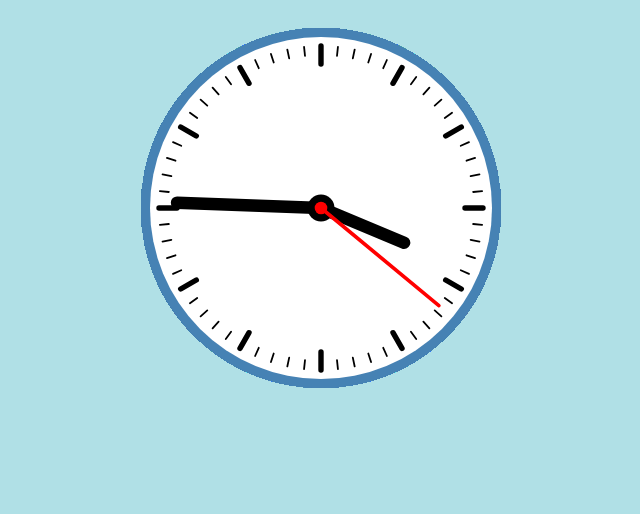
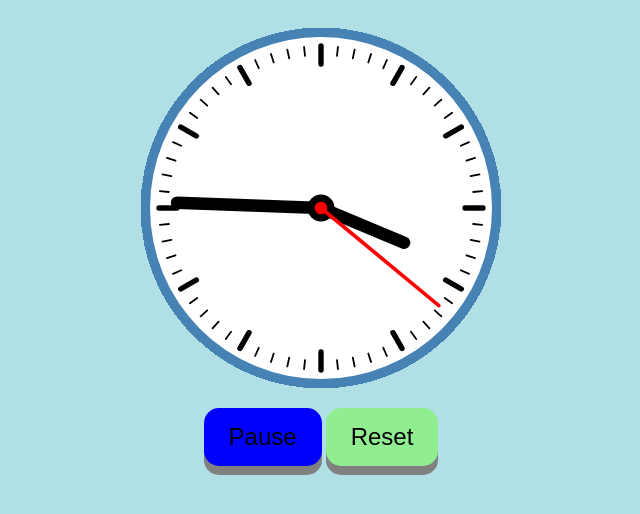
Before and after one commit to philipwilsonchang/philipwilsonchang.github.io, a Jekyll site: the page clock.html, which Jekyll copies as it is, in a window 1280 px wide. Shown: the top 514 px of the page, without its empty margins (319-959 px from the left). Built offline with Jekyll 4.4.1, drawn with Linux system fonts in a browser that asks for light colours.

Commit message:
Added pause and reset buttons, and keyboard listener

```diff
--- a/clock.css
+++ b/clock.css
@@ -17,3 +17,52 @@ h1 {
 	font-family: "Comic Sans MS", cursive, sans-serif;
 	text-align: center;
 }
+
+.pauseButton {
+	display: inline-block;
+	padding: 15px 25px;
+	font-size: 24px;
+	cursor: pointer;
+	text-align: center;
+	text-decoration: none;
+	outline: none;
+	color: black;
+	background-color: blue;
+	border: none;
+	border-radius: 15px;
+	box-shadow: 0 9px grey;
+}
+
+.pauseButton:hover {
+	background-color: steelblue;
+}
+
+.pauseButton:active {
+	background-color: steelblue;
+	box-shadow: 0 5px black;
+	transform: translateY(4px);
+}
+
+.resetButton {
+	display: inline-block;
+	padding: 15px 25px;
+	font-size: 24px;
+	cursor: pointer;
+	text-align: center;
+	text-decoration: none;
+	outline: none;
+	color: black;
+	background-color: lightgreen;
+	border: none;
+	border-radius: 15px;
+	box-shadow: 0 9px grey;
+}
+
+.resetButton:hover {
+	background-color: green;
+}
+
+.resetButton:active {
+	background-color: green;
+	box-shadow: 0 5px black;
+	transform: translateY(4px);
--- a/clock.html
+++ b/clock.html
@@ -6,5 +6,9 @@
 		<canvas id="canvas" width="400" height="400"></canvas>
 		<script src="clock.js"></script>
 		<!-- <h1> I spent way too much time on this clock.</h1> -->
+		<div class="buttonTable" align="center">
+			<button class="pauseButton" onclick="pauseButton()"> Pause </button>
+			<button class="resetButton" onclick="resetButton()"> Reset </button>
+		</div>
 	</body>
 </html>
--- a/clock.js
+++ b/clock.js
@@ -5,15 +5,43 @@ var mode = "clock";
 var currentHandPositions = [0,0,0];
 ctx.translate(radius, radius);
 radius = radius * 0.90;
+
+window.addEventListener('keydown', keyHandler, false);
 window.requestAnimationFrame(drawClock);
+
+function keyHandler(press) {
+    var keyPressed = press.keyCode;
+    switch (keyPressed) {
+        case 80: mode = "paused"; break;    // P
+        case 82: mode = "clock"; window.requestAnimationFrame(drawClock); break;    // R
+        default: mode = "clock"; window.requestAnimationFrame(drawClock);           // everything else
+    }
+}
+
+function pauseButton() {
+    if (mode != "paused") {
+        mode = "paused";
+        window.requestAnimationFrame(drawClock);
+    }
+}
+
+function resetButton() {
+    if (mode != "clock") {
+        mode = "clock";
+        window.requestAnimationFrame(drawClock);
+    }
+}
 
 function drawClock() {
 	drawFace(ctx, radius);
 	drawNumbers(ctx, radius);
     if (mode == "clock") {
         currentHandPositions = drawHandsOnTime(ctx, radius);
+        window.requestAnimationFrame(drawClock);
     }
-    window.requestAnimationFrame(drawClock);
+    else {
+        currentHandPositions = drawHandsOnTime(ctx, radius);
+    }
 }
 
 function drawFace(ctx, radius) {
```
